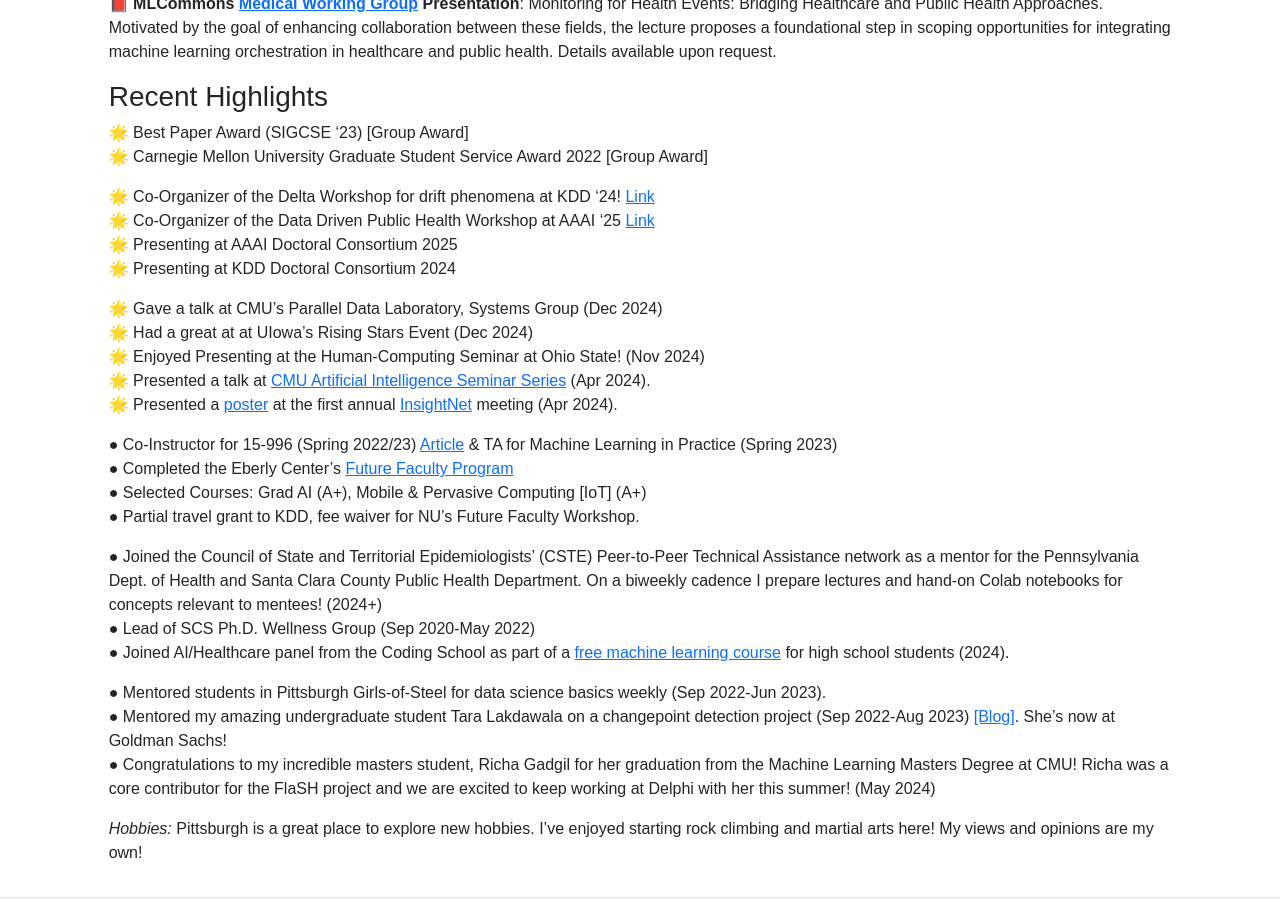
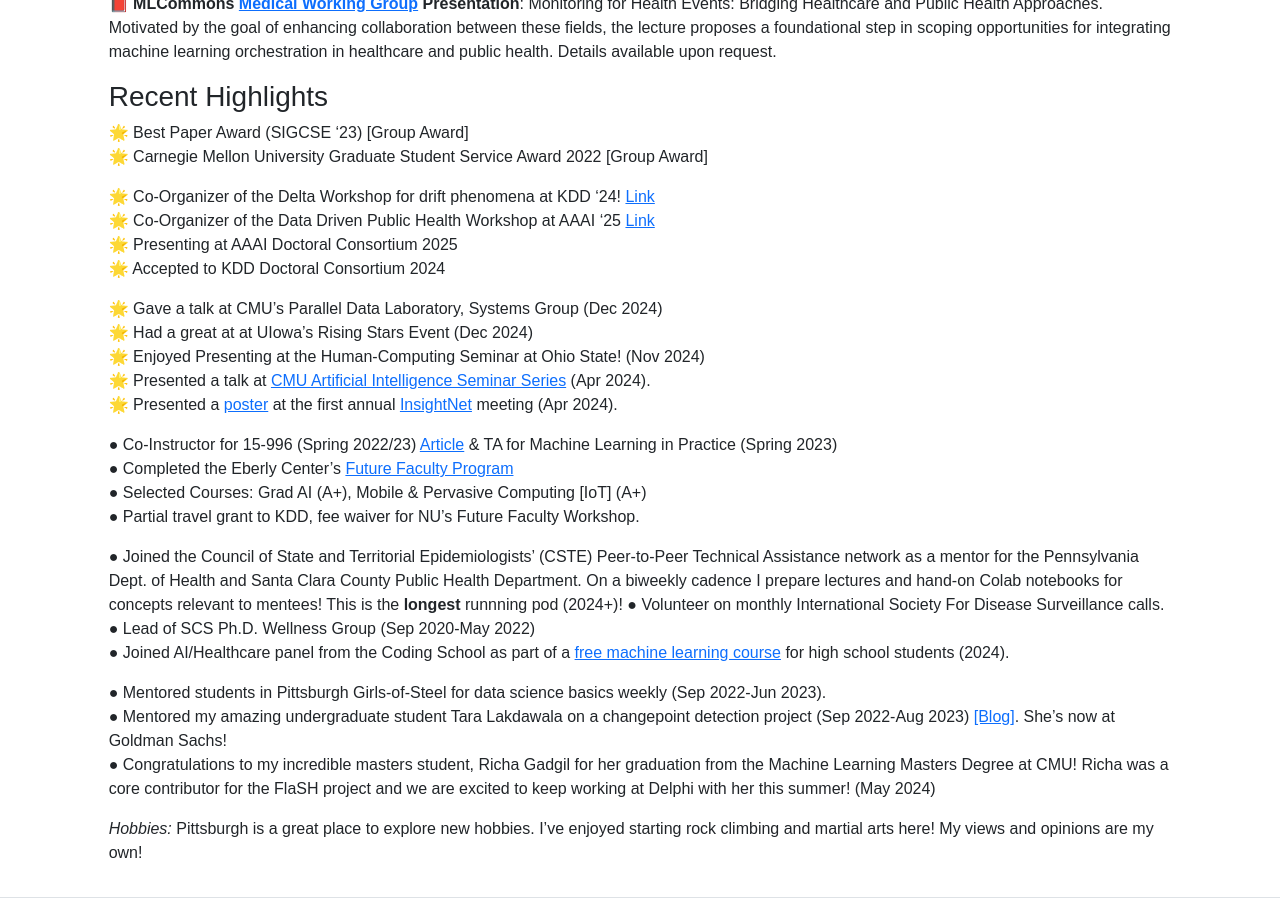
Before and after one commit to Ananya-Joshi/ananya-joshi.github.io, a Jekyll site: the page built from index.md, in a window 1280 px wide and 900 px high, scrolled down 3877 px. Built offline with Jekyll 4.4.1, drawn with Linux system fonts in a browser that asks for light colours.

Commit message:
Update index.md

```diff
--- a/index.md
+++ b/index.md
@@ -34,7 +34,7 @@ Motivated by the goal of enhancing collaboration between these fields, the lectu
 🌟 Co-Organizer of the Delta Workshop for drift phenomena at KDD '24! [Link](https://aiimlab.org/events/KDD_2024_Discovering_Drift_Phenomena_in_Evolving_Landscape.html)
 🌟 Co-Organizer of the Data Driven Public Health Workshop at AAAI '25  [Link](https://sites.google.com/view/data-driven-public-health/home)
 🌟 Presenting at AAAI Doctoral Consortium 2025
-🌟 Presenting at KDD Doctoral Consortium 2024
+🌟 Accepted to KDD Doctoral Consortium 2024
 
 🌟 Gave a talk at CMU's Parallel Data Laboratory, Systems Group (Dec 2024)
 🌟 Had a great at at UIowa's Rising Stars Event (Dec 2024)
@@ -49,7 +49,8 @@ Motivated by the goal of enhancing collaboration between these fields, the lectu
 ● Partial travel grant to KDD, fee waiver for NU's Future Faculty Workshop.
 
 
-●  Joined the Council of State and Territorial Epidemiologists' (CSTE) Peer-to-Peer Technical Assistance network as a mentor  for the Pennsylvania Dept. of Health and Santa Clara County Public Health Department. On a biweekly cadence I prepare lectures and hand-on Colab notebooks for concepts relevant to mentees! (2024+)
+●  Joined the Council of State and Territorial Epidemiologists' (CSTE) Peer-to-Peer Technical Assistance network as a mentor  for the Pennsylvania Dept. of Health and Santa Clara County Public Health Department. On a biweekly cadence I prepare lectures and hand-on Colab notebooks for concepts relevant to mentees! This is the **longest** runnning pod (2024+)!
+● Volunteer on monthly International Society For Disease Surveillance calls.
 ● Lead of SCS Ph.D. Wellness Group (Sep 2020-May 2022)
 ● Joined AI/Healthcare panel from the Coding School as part of a [free machine learning course](https://the-cs.org/train-course) for high school students (2024).
 
```
